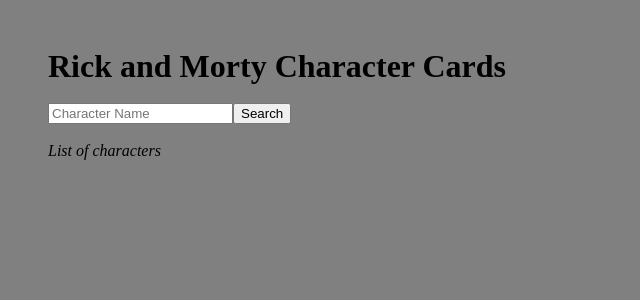
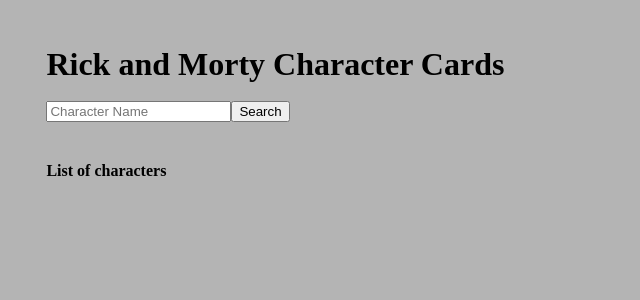
Before and after one commit to DanBurbach/rick-and-morty-api-react, a React app: page / in a window 1280 px wide. Shown: the top 300 px of the page, without its empty margins (0-640 px from the left). Built offline with nearby package versions, Linux system fonts and the light colour scheme.

Commit message:
minor styling update and placement of content results in CharacterDisplay component

```diff
--- /dev/null
+++ b/src/assets/characters.css
@@ -0,0 +1,5 @@
+ .character_results_group {
+    display: inline-block;
+    top: 0;
+    position: relative;
+ }
--- a/src/assets/style.css
+++ b/src/assets/style.css
@@ -1,3 +1,17 @@
+h1 {
+  margin: 0;
+}
+
+html,
+body {
+  height: 100%;
+}
+
+body {
+  padding: 3vw;
+  background: rgb(180, 180, 180);
+}
+
 .cards {
   position: relative;
   list-style-type: none;
@@ -5,6 +19,7 @@
   max-width: 34em;
   margin: 20% auto 0;
 }
+
 .card {
   position: absolute;
   top: 0;
@@ -92,14 +107,3 @@
   -webkit-transform: rotate(-1deg) translateX(0%) scale(1);
           transform: rotate(-1deg) translateX(0%) scale(1);
 }
-h1 {
-  margin: 0;
-}
-html,
-body {
-  height: 100%;
-}
-body {
-  padding: 40px;
-  background: grey;
-}
--- a/src/components/CharacterSearch.jsx
+++ b/src/components/CharacterSearch.jsx
@@ -7,8 +7,8 @@ function CharacterSearch({ dispatch }){
   let input;
   return (
     <div>
-      <form onSubmit={e => {
-        e.preventDefault();
+      <form onSubmit={event => {
+        event.preventDefault();
         if (!input.value.trim()) {
           return;
         }
--- a/src/components/Characters.jsx
+++ b/src/components/Characters.jsx
@@ -7,19 +7,37 @@ import CharacterDisplay from './CharacterDisplay';
 
 const Characters = ({currentCharacterArray, selectedCharacter, dispatch}) => {
   return (
-    <div>
-      <em>List of characters</em>
+    <div className="character_results_group">
+      {selectedCharacter ? (
+        <CharacterDisplay
+          name={selectedCharacter.name}
+          status={selectedCharacter.status}
+          species={selectedCharacter.species}
+          type={selectedCharacter.type}
+          gender={selectedCharacter.gender}
+          origin={selectedCharacter.origin.name}
+          location={selectedCharacter.location.name}
+          image={selectedCharacter.image}
+        />
+      ) : null}
+      <h4>List of characters</h4>
       {currentCharacterArray.map(character => {
-        return <li onClick={()=> dispatch(selectCharacter(character))} key={character.id}>{character.name}</li>;
+        return (
+          <li
+            onClick={() => dispatch(selectCharacter(character))}
+            key={character.id}
+          >
+            {character.name}
+          </li>
+        );
       })}
-      {selectedCharacter ? <CharacterDisplay name={selectedCharacter.name} status={selectedCharacter.status} species={selectedCharacter.species} type={selectedCharacter.type} gender={selectedCharacter.gender} origin={selectedCharacter.origin.name} location={selectedCharacter.location.name} image={selectedCharacter.image}/> : null}
     </div>
   );
 };
 
 Characters.propTypes = {
   currentCharacterArray: PropTypes.arrayOf(Object),
-  selectedCharacter: PropTypes.Object,
+  selectedCharCharaacter: PropTypes.Object,
   name: PropTypes.string,
   dispatch: PropTypes.func
 };
```
